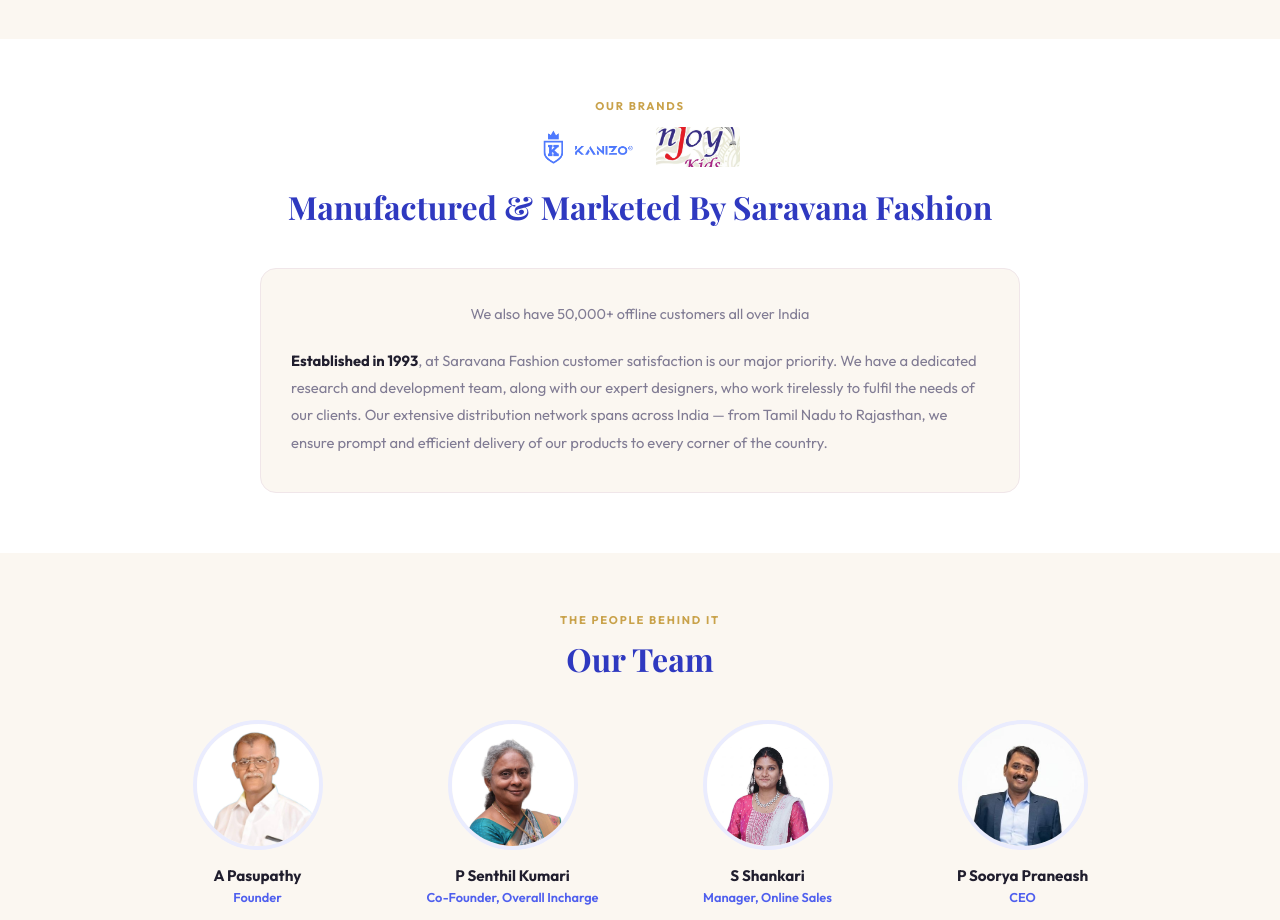
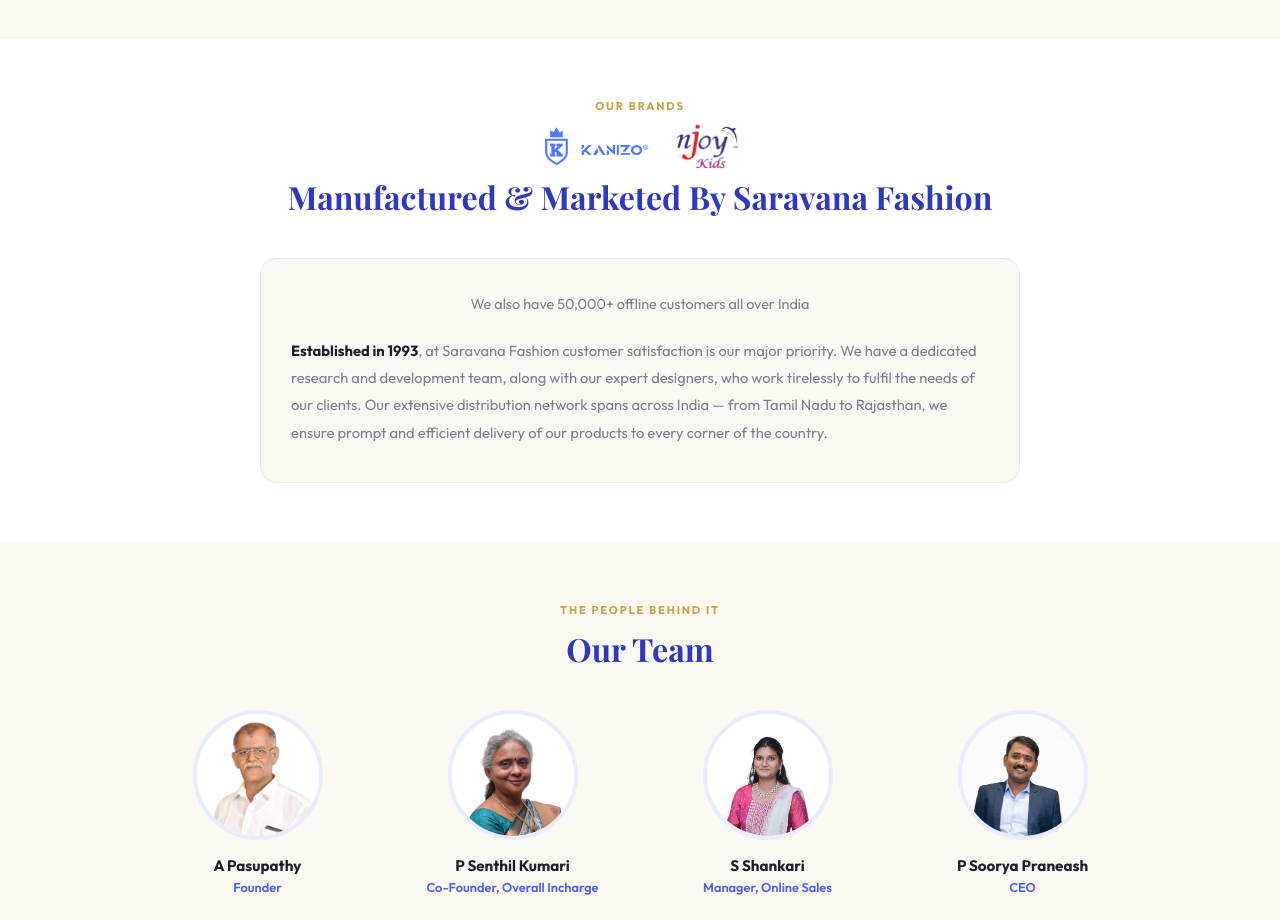
Before and after one commit to cherubimin082-art/saravana-fashion, a plain HTML site: page about.html in a window 1280 px wide. Shown: the part 900-1820 px from the top of the page. Drawn offline with nearby package versions, Linux system fonts and the light colour scheme.

Commit message:
Clean up Njoy Kids logo (remove decorative background pattern for clarity) and tighten spacing between logos and heading
Co-Authored-By: Claude Sonnet 5 <noreply@anthropic.com>

```diff
--- a/about.html
+++ b/about.html
@@ -79,11 +79,11 @@ section{padding:60px 5vw}
 .brand-block{background:var(--cream);border:1px solid #F0E6E9;border-radius:16px;padding:36px 30px;text-align:center;max-width:760px;margin:0 auto}
 .brand-block .mfg-line{font-weight:800;color:var(--navy-deep);font-size:1.15rem;letter-spacing:.02em;margin-bottom:4px}
 .brand-block .mfg-sub{color:var(--muted);font-size:.9rem;margin-bottom:24px}
-.brand-logos{display:flex;align-items:stretch;justify-content:center;gap:20px;flex-wrap:wrap;margin:14px 0 18px}
+.brand-logos{display:flex;align-items:center;justify-content:center;gap:24px;flex-wrap:wrap;margin:10px 0 6px}
 .brand-logo-item{display:flex;align-items:center;justify-content:center}
-.brand-logos img{height:40px;width:auto}
-.njoy-logo-crop{width:84px;height:40px;border-radius:4px;overflow:hidden}
-.njoy-logo-crop img{width:100%;height:100%;object-fit:cover;object-position:50% 50%}
+.brand-logos img{height:46px;width:auto}
+.njoy-logo-crop{height:46px;display:flex;align-items:center}
+.njoy-logo-crop img{height:100%;width:auto;object-fit:contain}
 .brand-block p{color:var(--muted);font-size:.92rem;line-height:1.85;text-align:left;margin:0}
 .brand-block p b{color:var(--ink)}
 .team-grid{display:grid;grid-template-columns:1fr;gap:28px 20px}
@@ -247,7 +247,7 @@ window.addEventListener('DOMContentLoaded',function(){
       <div class="sec-eyebrow">Our Brands</div>
       <div class="brand-logos">
         <div class="brand-logo-item"><img src="./img/kanizo-logo.png" alt="Kanizo"></div>
-        <div class="brand-logo-item"><div class="njoy-logo-crop"><img src="./img/njoy-kids-logo.jpg" alt="Njoy Kids"></div></div>
+        <div class="brand-logo-item"><div class="njoy-logo-crop"><img src="./img/njoy-kids-logo.png" alt="Njoy Kids"></div></div>
       </div>
       <h2>Manufactured &amp; Marketed By Saravana Fashion</h2>
     </div>
```
Also changed, not shown: img/_old/team-senthilkumari.jpg (added), img/njoy-kids-logo.jpg (deleted), img/njoy-kids-logo.png (added).
